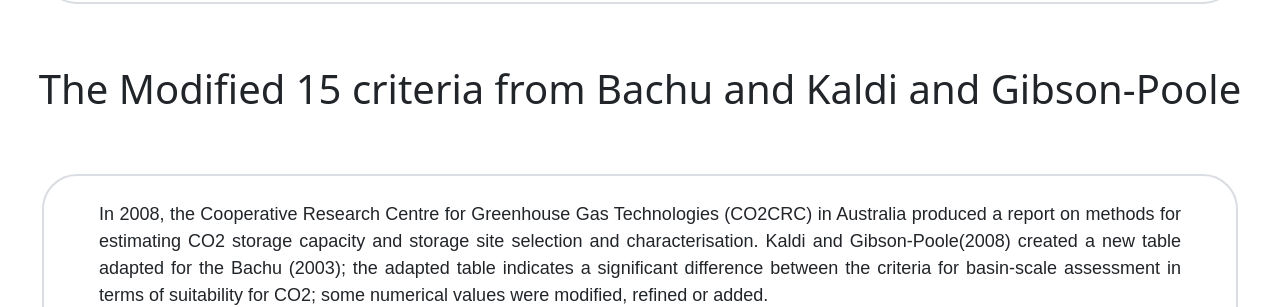
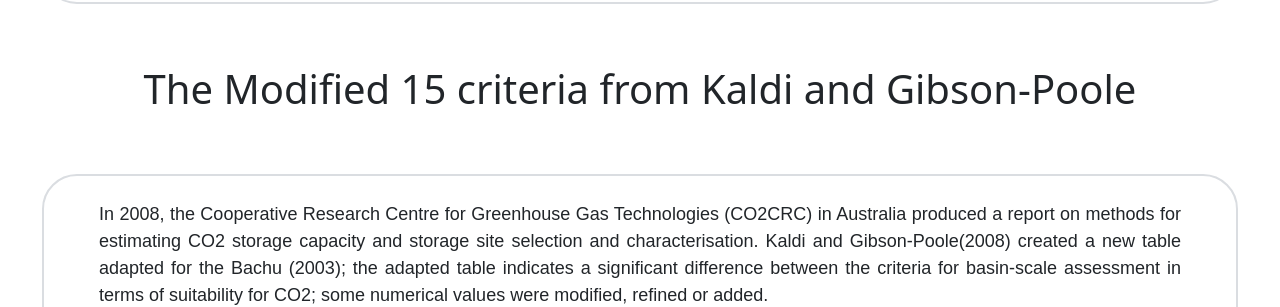
Before and after one commit to selmachanga/Choiceofmethodfortherankingcalculation, a plain HTML site: page index.html in a window 1280 px wide. Shown: the part 1660-1967 px from the top of the page. Drawn offline with nearby package versions, Linux system fonts and the light colour scheme.

Commit message:
Update index.html

```diff
--- a/index.html
+++ b/index.html
@@ -118,7 +118,7 @@
       >
     </div>
     <br />
-    <h1>The Modified 15 criteria from Bachu and Kaldi and Gibson-Poole</h1>
+    <h1>The Modified 15 criteria from Kaldi and Gibson-Poole</h1>
     <br />
     <div class="mar">
       <p>
```
